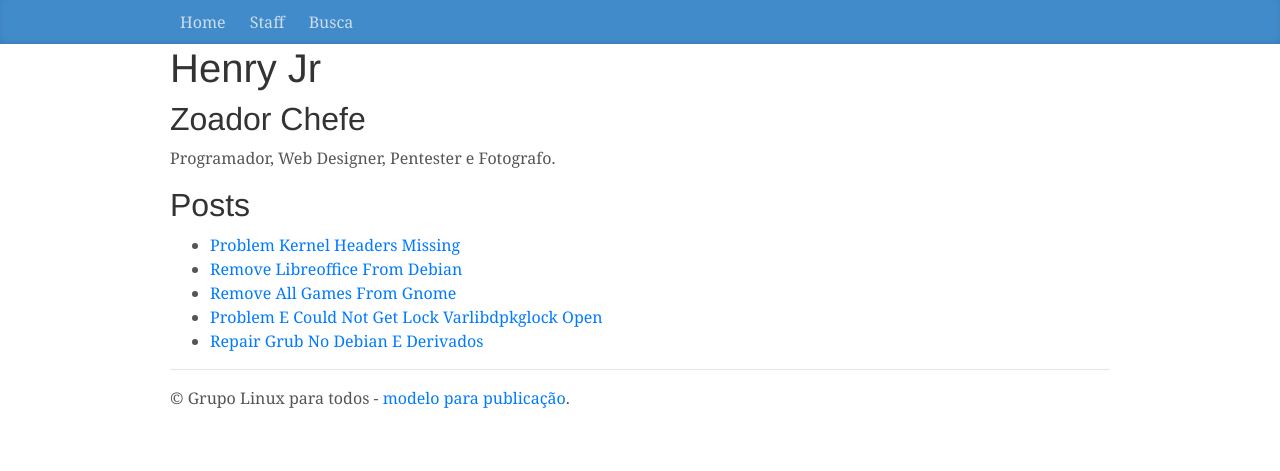
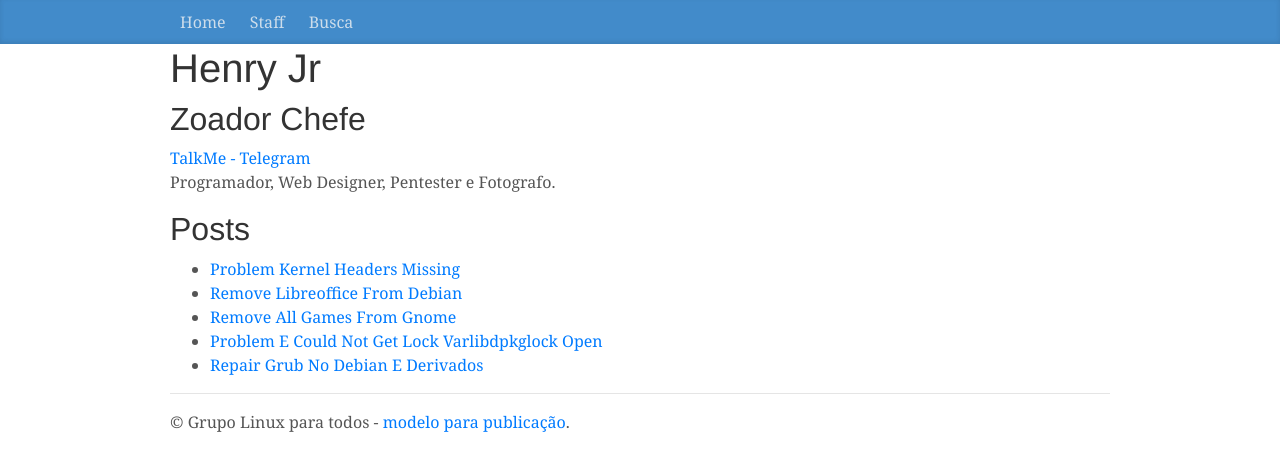
Before and after one commit to GrupoLinux/grupolinux.github.io, a Jekyll site: the page built from _authors/henryjr.md, in a window 1280 px wide. Shown: the top 471 px of the page. Built offline with Jekyll 4.4.1, drawn with Linux system fonts in a browser that asks for light colours.

Commit message:
telegram link
Signed-off-by: Henry Jr <hmjsite@gmail.com>

```diff
--- a/_layouts/author.html
+++ b/_layouts/author.html
@@ -3,6 +3,7 @@ layout: default
 ---
 <h1>{{ page.name }}</h1>
 <h2>{{ page.position }}</h2>
+<a href="http://telegram.me/{{ page.short_name }}">TalkMe - Telegram</a>
 
 {{ content }}
 
```
